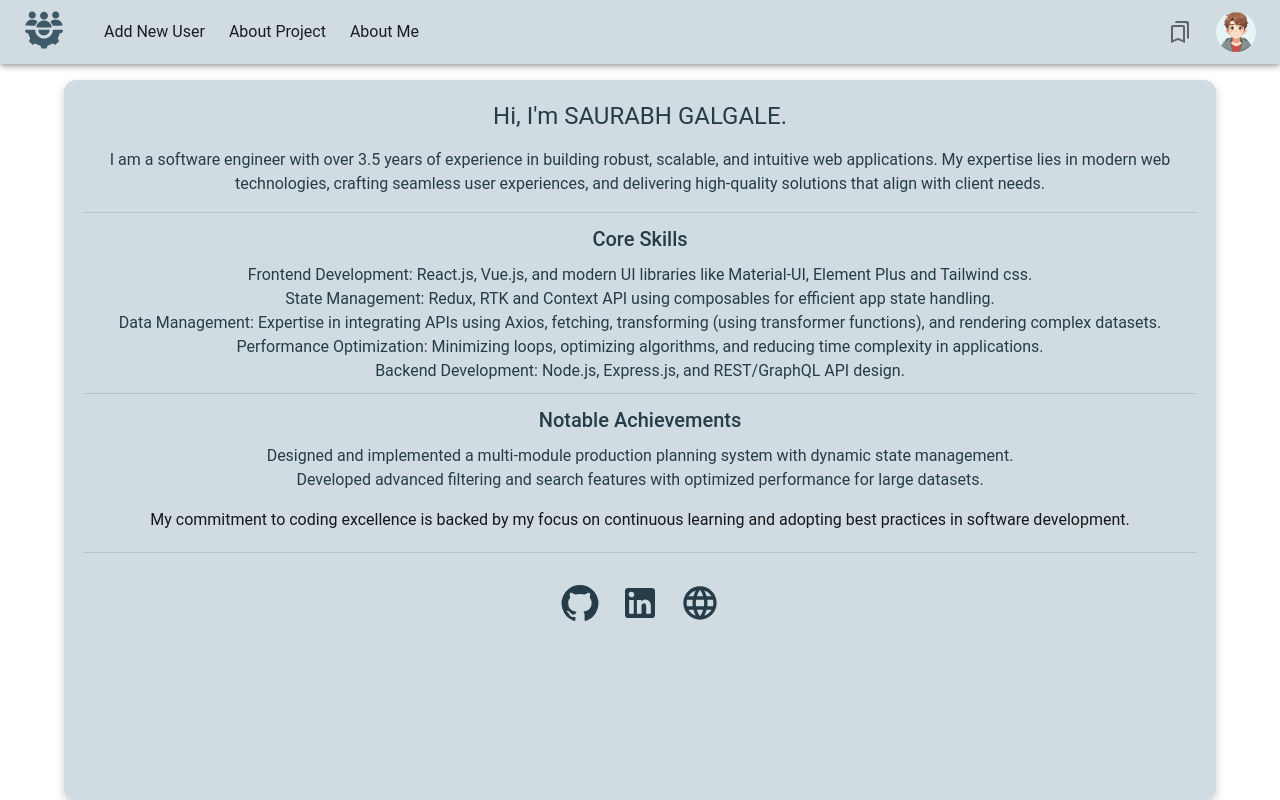
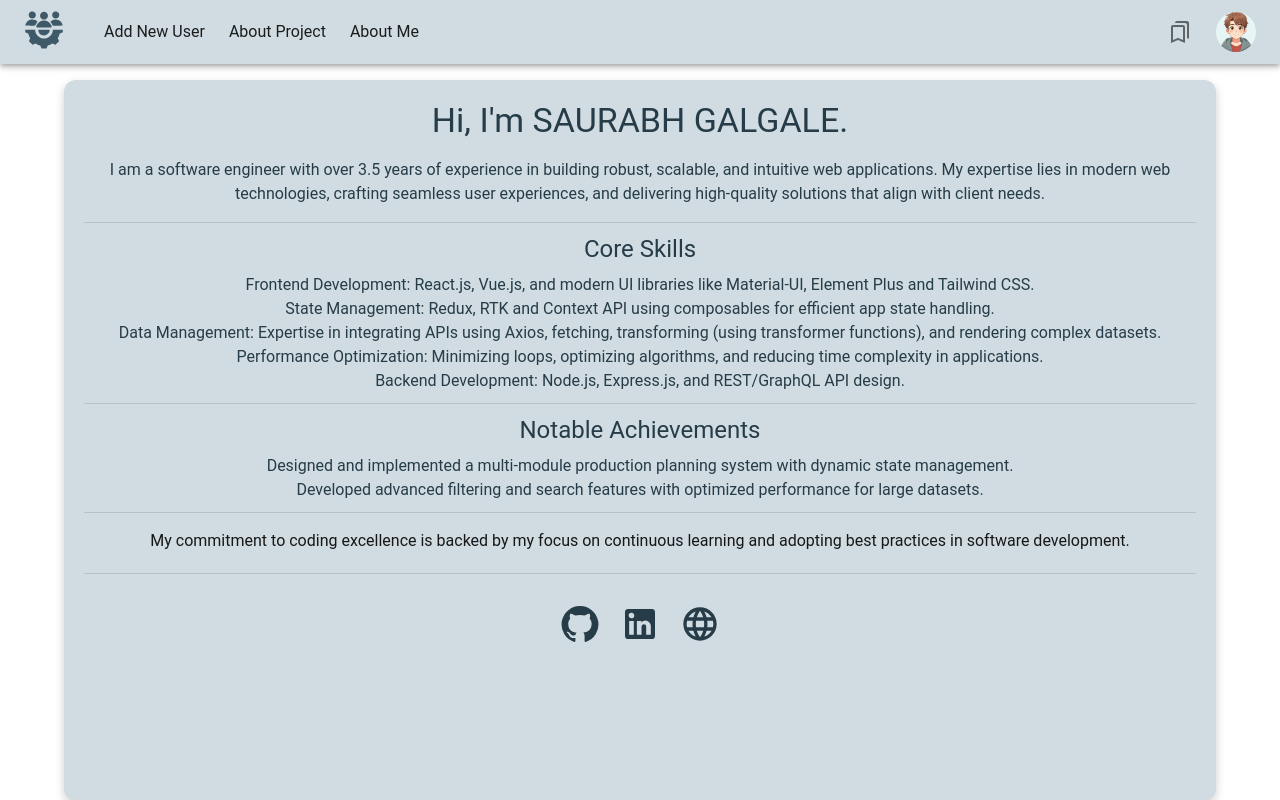
Before and after one commit to Saurabh-Galgale/employee-management-nextjs-frontend, a Next.js app: page /about in a window 1280 px wide. Built offline with nearby package versions, Linux system fonts and the light colour scheme.

Commit message:
cleaned about page and added section component

```diff
--- a/src/app/about/page.tsx
+++ b/src/app/about/page.tsx
@@ -1,18 +1,61 @@
 import React from "react";
-import {
-  Typography,
-  Box,
-  List,
-  ListItem,
-  ListItemText,
-  Divider,
-  Link,
-} from "@mui/material";
+import { Typography, Box, Divider, Link } from "@mui/material";
 import { GitHub, LinkedIn, Language } from "@mui/icons-material";
 
+// Reusable Typography Section Component
+const Section = ({ title, children }) => (
+  <>
+    <Typography
+      variant="h5"
+      sx={{ marginBottom: 1, color: "text.primary", textAlign: "center" }}
+    >
+      {title}
+    </Typography>
+    {children}
+    <Divider sx={{ margin: "10px 0" }} />
+  </>
+);
+
+// Reusable Skill/Achievement Component
+const ListItemTextContent = ({ content }) => (
+  <Typography
+    variant="body1"
+    sx={{ color: "text.primary", textAlign: "center" }}
+  >
+    {content}
+  </Typography>
+);
+
 const AboutPage = () => {
+  const skills = [
+    "Frontend Development: React.js, Vue.js, and modern UI libraries like Material-UI, Element Plus and Tailwind CSS.",
+    "State Management: Redux, RTK and Context API using composables for efficient app state handling.",
+    "Data Management: Expertise in integrating APIs using Axios, fetching, transforming (using transformer functions), and rendering complex datasets.",
+    "Performance Optimization: Minimizing loops, optimizing algorithms, and reducing time complexity in applications.",
+    "Backend Development: Node.js, Express.js, and REST/GraphQL API design.",
+  ];
+
+  const achievements = [
+    "Designed and implemented a multi-module production planning system with dynamic state management.",
+    "Developed advanced filtering and search features with optimized performance for large datasets.",
+  ];
+
+  const links = [
+    {
+      href: "https://github.com/Saurabh-Galgale",
+      icon: <GitHub sx={{ fontSize: "40px", color: "text.primary" }} />,
+    },
+    {
+      href: "https://www.linkedin.com/in/saurabh-galgale/",
+      icon: <LinkedIn sx={{ fontSize: "40px", color: "text.primary" }} />,
+    },
+    {
+      href: "https://saurabhgalgale.vercel.app/",
+      icon: <Language sx={{ fontSize: "40px", color: "text.primary" }} />,
+    },
+  ];
+
   return (
-    <>
     <Box
       sx={{
         display: "flex",
@@ -33,7 +76,7 @@ const AboutPage = () => {
         }}
       >
         <Typography
-            variant="h5"
+          variant="h4"
           sx={{
             marginBottom: 2,
             color: "text.primary",
@@ -42,7 +85,6 @@ const AboutPage = () => {
         >
           Hi, I'm SAURABH GALGALE.
         </Typography>
-
         <Typography
           variant="body1"
           sx={{
@@ -51,81 +93,22 @@ const AboutPage = () => {
             textAlign: "center",
           }}
         >
-            I am a software engineer with over 3.5 years of experience in
-            building robust, scalable, and intuitive web applications. My
-            expertise lies in modern web technologies, crafting seamless user
-            experiences, and delivering high-quality solutions that align with
-            client needs.
+          I am a software engineer with over 3.5 years of experience in building
+          robust, scalable, and intuitive web applications. My expertise lies in
+          modern web technologies, crafting seamless user experiences, and
+          delivering high-quality solutions that align with client needs.
         </Typography>
-
         <Divider sx={{ margin: "10px 0" }} />
-
-          <Typography
-            variant="h6"
-            sx={{ marginBottom: 1, color: "text.primary", textAlign: "center" }}
-          >
-            Core Skills
-          </Typography>
-          <Typography
-            variant="body1"
-            sx={{ color: "text.primary", textAlign: "center" }}
-          >
-            Frontend Development: React.js, Vue.js, and modern UI libraries like
-            Material-UI, Element Plus and Tailwind css.
-          </Typography>
-          <Typography
-            variant="body1"
-            sx={{ color: "text.primary", textAlign: "center" }}
-          >
-            State Management: Redux, RTK and Context API using composables for
-            efficient app state handling.
-          </Typography>
-          <Typography
-            variant="body1"
-            sx={{ color: "text.primary", textAlign: "center" }}
-          >
-            Data Management: Expertise in integrating APIs using Axios,
-            fetching, transforming (using transformer functions), and rendering
-            complex datasets.
-          </Typography>
-          <Typography
-            variant="body1"
-            sx={{ color: "text.primary", textAlign: "center" }}
-          >
-            Performance Optimization: Minimizing loops, optimizing algorithms,
-            and reducing time complexity in applications.
-          </Typography>
-          <Typography
-            variant="body1"
-            sx={{ color: "text.primary", textAlign: "center" }}
-          >
-            Backend Development: Node.js, Express.js, and REST/GraphQL API
-            design.
-          </Typography>
-
-          <Divider sx={{ margin: "10px 0" }} />
-
-          <Typography
-            variant="h6"
-            sx={{ marginBottom: 1, color: "text.primary", textAlign: "center" }}
-          >
-            Notable Achievements
-          </Typography>
-          <Typography
-            variant="body1"
-            sx={{ color: "text.primary", textAlign: "center" }}
-          >
-            Designed and implemented a multi-module production planning system
-            with dynamic state management.
-          </Typography>
-          <Typography
-            variant="body1"
-            sx={{ color: "text.primary", textAlign: "center" }}
-          >
-            Developed advanced filtering and search features with optimized
-            performance for large datasets.
-          </Typography>
-
+        <Section title="Core Skills">
+          {skills.map((skill, index) => (
+            <ListItemTextContent key={index} content={skill} />
+          ))}
+        </Section>
+        <Section title="Notable Achievements">
+          {achievements.map((achievement, index) => (
+            <ListItemTextContent key={index} content={achievement} />
+          ))}
+        </Section>
         <Typography
           variant="body1"
           sx={{
@@ -134,13 +117,10 @@ const AboutPage = () => {
             textAlign: "center",
           }}
         >
-            My commitment to coding excellence is backed by my focus on
-            continuous learning and adopting best practices in software
-            development.
+          My commitment to coding excellence is backed by my focus on continuous
+          learning and adopting best practices in software development.
         </Typography>
-
         <Divider sx={{ margin: "10px 0" }} />
-
         <Box
           sx={{
             display: "flex",
@@ -149,31 +129,14 @@ const AboutPage = () => {
             marginTop: "30px",
           }}
         >
-            <Link
-              href="https://github.com/Saurabh-Galgale"
-              target="_blank"
-              color="inherit"
-            >
-              <GitHub sx={{ fontSize: "40px", color: "text.primary" }} />
+          {links.map((link, index) => (
+            <Link key={index} href={link.href} target="_blank" color="inherit">
+              {link.icon}
             </Link>
-            <Link
-              href="https://www.linkedin.com/in/saurabh-galgale/"
-              target="_blank"
-              color="inherit"
-            >
-              <LinkedIn sx={{ fontSize: "40px", color: "text.primary" }} />
-            </Link>
-            <Link
-              href="https://saurabhgalgale.vercel.app/"
-              target="_blank"
-              color="inherit"
-            >
-              <Language sx={{ fontSize: "40px", color: "text.primary" }} />
-            </Link>
+          ))}
         </Box>
       </Box>
     </Box>
-    </>
   );
 };
 
```
Lines whose indentation alone changed are shown as unchanged.
